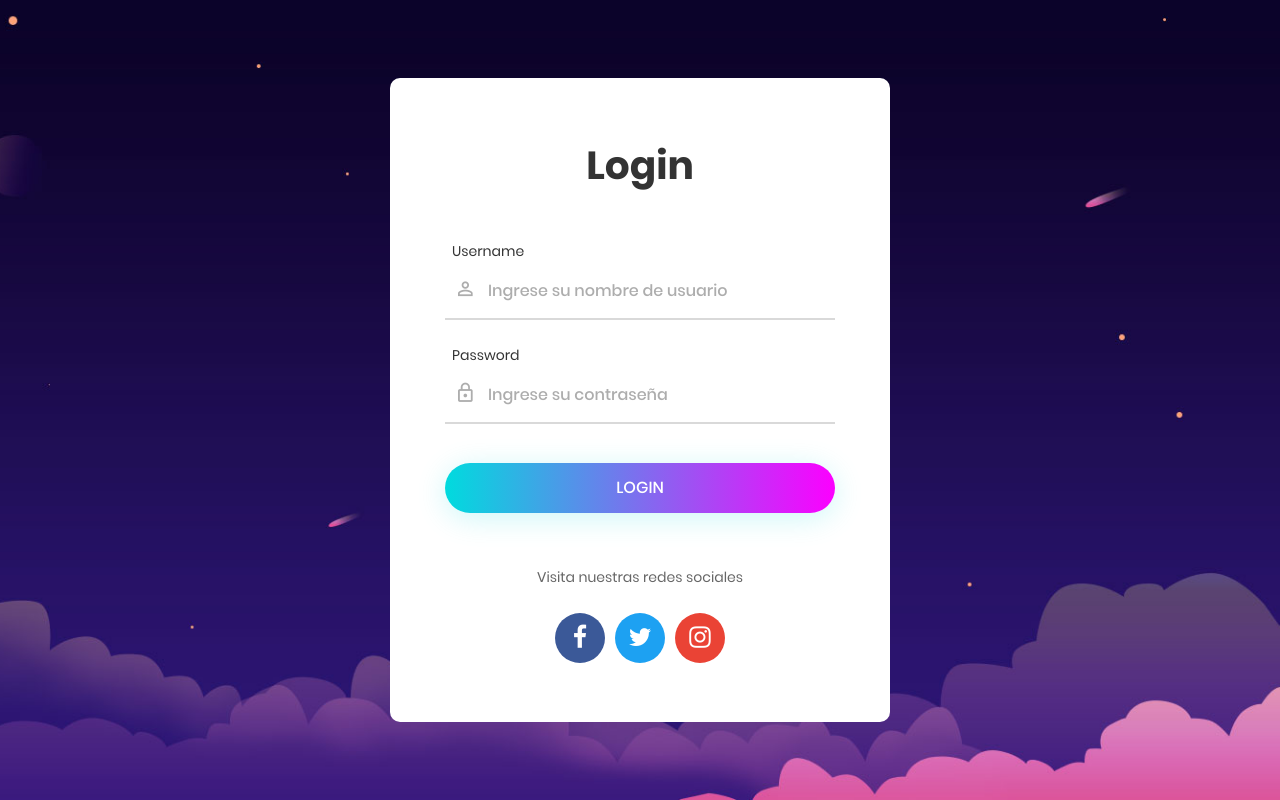
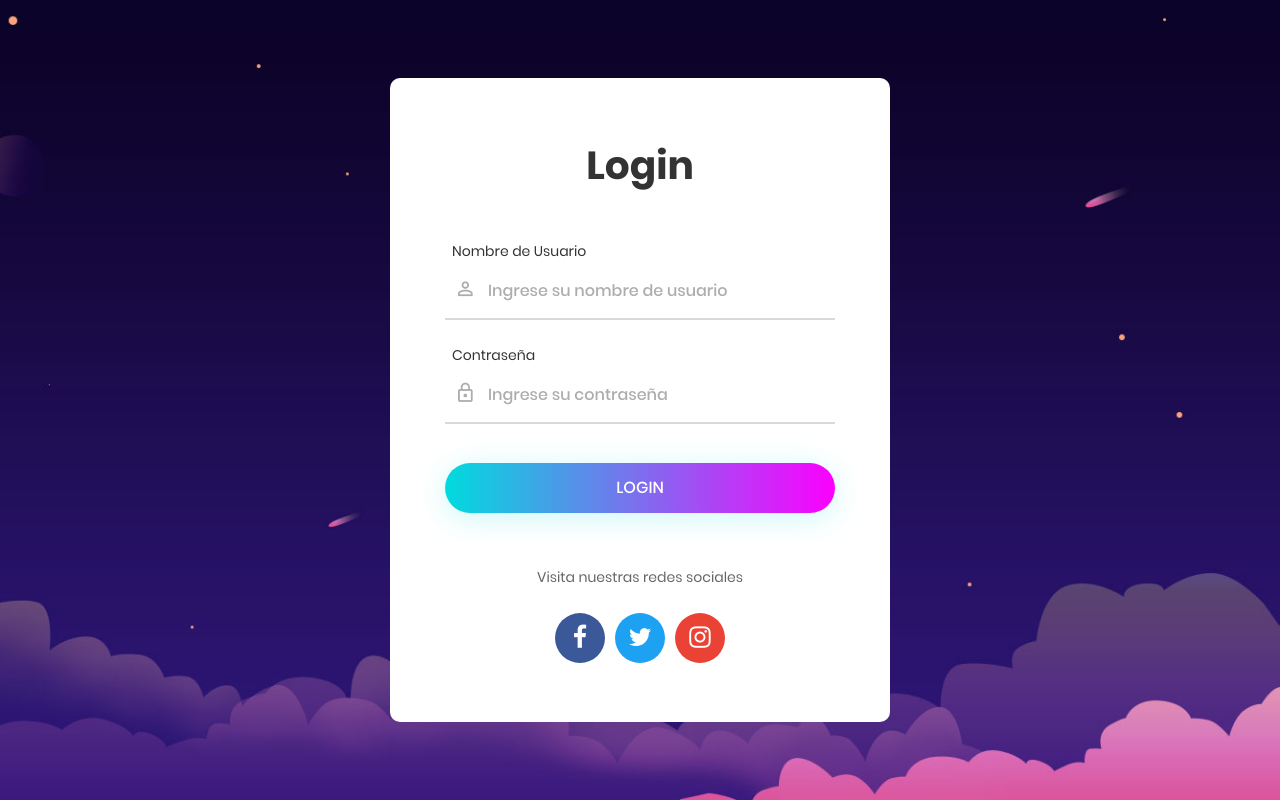
Before and after one commit to JhonathanPerez/RememberApp, a Django app: template templates/login.html in a window 1280 px wide. Run offline with Django 3.2, Linux system fonts and the light colour scheme; the template is opened without the code that fills it, so the values that code supplies are empty; parts of the project's set-up code (start-up, migrations or seed data) failed here and were passed over; some libraries are stand-ins or nearby versions.

Commit message:
Se modifica el login

```diff
--- a/templates/login.html
+++ b/templates/login.html
@@ -39,13 +39,13 @@
 					</span>
 
 					<div class="wrap-input100 validate-input m-b-23" data-validate = "Username is reauired">
-						<span class="label-input100">Username</span>
+						<span class="label-input100">Nombre de Usuario</span>
 						<input class="input100" type="text" name="username" placeholder="Ingrese su nombre de usuario">
 						<span class="focus-input100" data-symbol="&#xf206;"></span>
 					</div>
 
 					<div class="wrap-input100 validate-input" data-validate="Password is required">
-						<span class="label-input100">Password</span>
+						<span class="label-input100">Contraseña</span>
 						<input class="input100" type="password" name="pass" placeholder="Ingrese su contraseña">
 						<span class="focus-input100" data-symbol="&#xf190;"></span>
 					</div>
```
Also changed, not shown: 1 other file.
